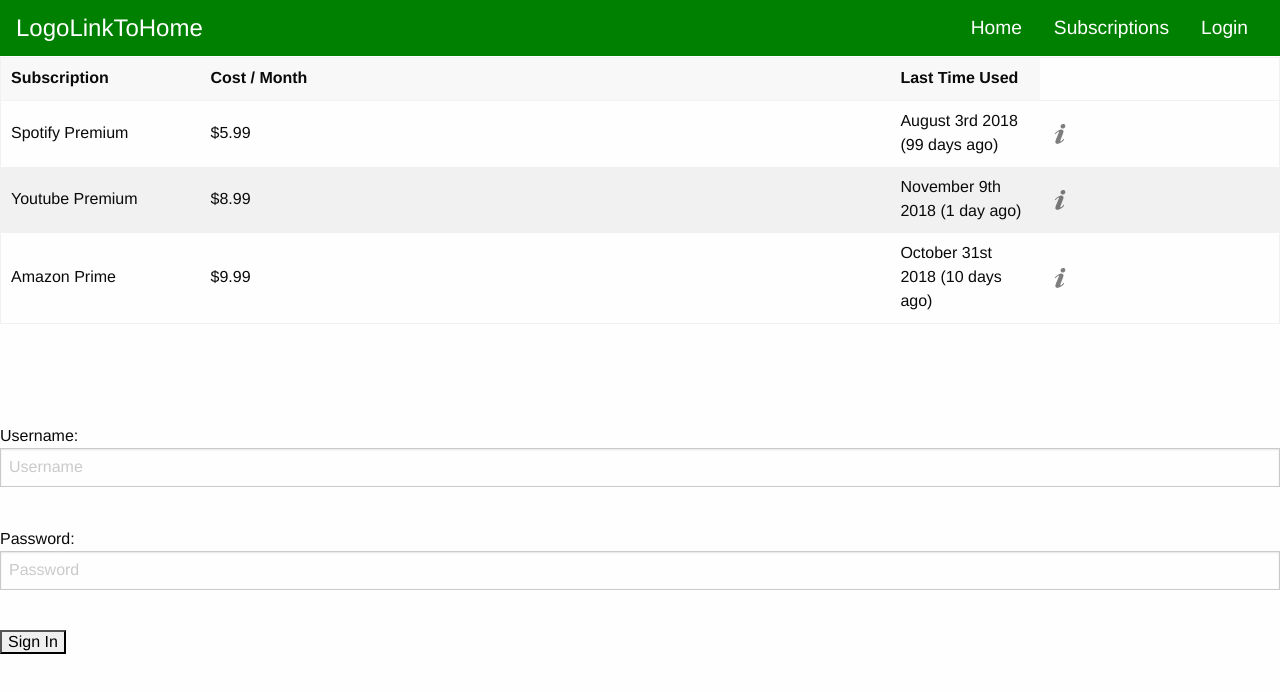
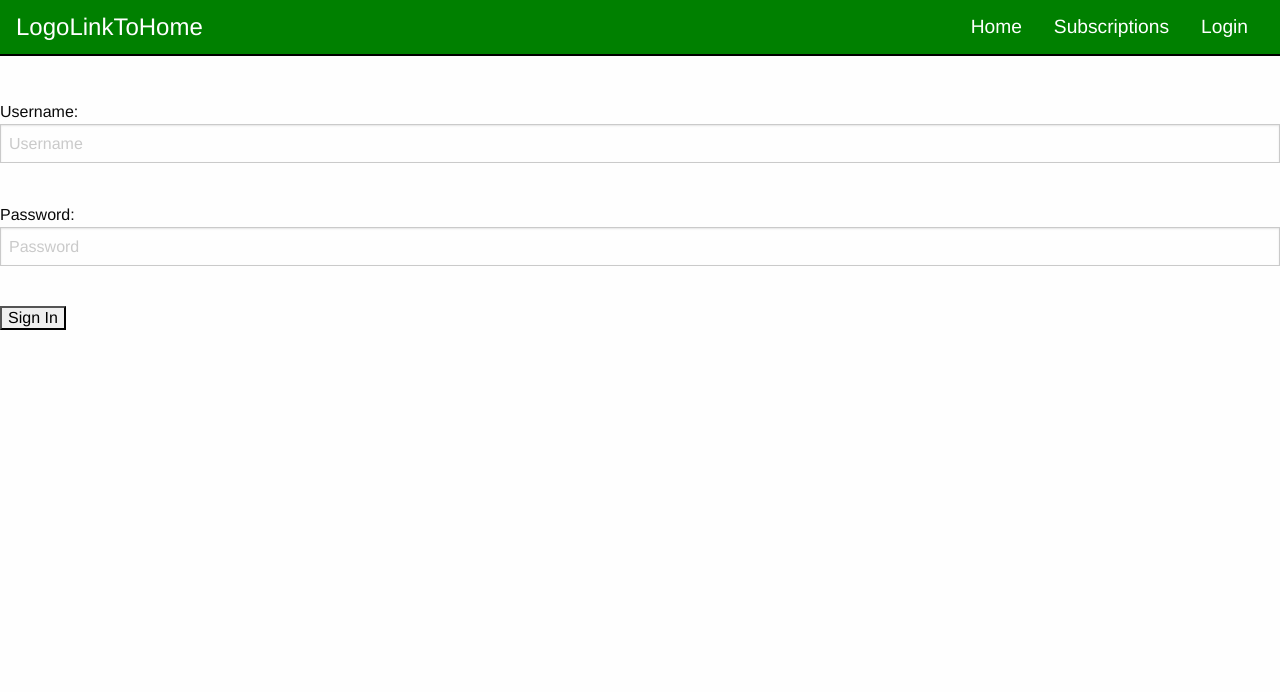
Before and after one commit to rkorkowski/madhacks, a React (Create React App) app in the folder frontend/: page /login in a window 1280 px wide. Shown: the top 692 px of the page. Built offline with nearby package versions, Linux system fonts and the light colour scheme.

Commit message:
Designed error page

```diff
--- a/frontend/src/App.js
+++ b/frontend/src/App.js
@@ -40,11 +40,10 @@
           <Navigation drawerClickHandler={this.drawerToggleClickHandler} />
           <SideDrawer show={this.state.sideDrawerOpen} />
           {backdrop}
-          <SubscriptionTable />
             <div className="main">
             <Switch>
               <Route path="/" component={Home} exact />
-              <Route path="/subscriptions" component={Subscriptions} />
+              <Route path="/subscriptions" component={SubscriptionTable} />
               <Route path="/login" component={Login} />
               <Route component={Error} />
             </Switch>
--- /dev/null
+++ b/frontend/src/components/Error.css
@@ -0,0 +1,17 @@
+.error {
+    width: 100%;
+    align-content: center;
+}
+.error_bar {
+    margin: auto;
+    width: 95%;
+    background-color: rgba(255, 0, 0, 0.5);
+    text-align: center;
+    font-size: 1.5rem;
+    padding-top: 20px;
+    padding-bottom: 20px;
+    border-style: solid;
+    border-width: 2px;
+    border-color: black;
+
+}
--- a/frontend/src/components/Error.js
+++ b/frontend/src/components/Error.js
@@ -1,9 +1,13 @@
 import React from "react";
+
+import './Error.css';
 
 const Error = () => {
     return (
-        <div>
-            <p>Error: Path does not exist.</p>
+        <div className="error">
+            <div className="error_bar">
+                <p>Error: Path does not exist.</p>
+            </div>
         </div>
     );
 };
--- a/frontend/src/components/navigation/Navigation.css
+++ b/frontend/src/components/navigation/Navigation.css
@@ -5,6 +5,9 @@
     width: 100%;
     background-color: green;
     height: 56px;
+    border-bottom-style: solid;
+    border-bottom-color: black;
+    border-bottom-width: 2px;
 }
 
 .navbar_navigation {
```
